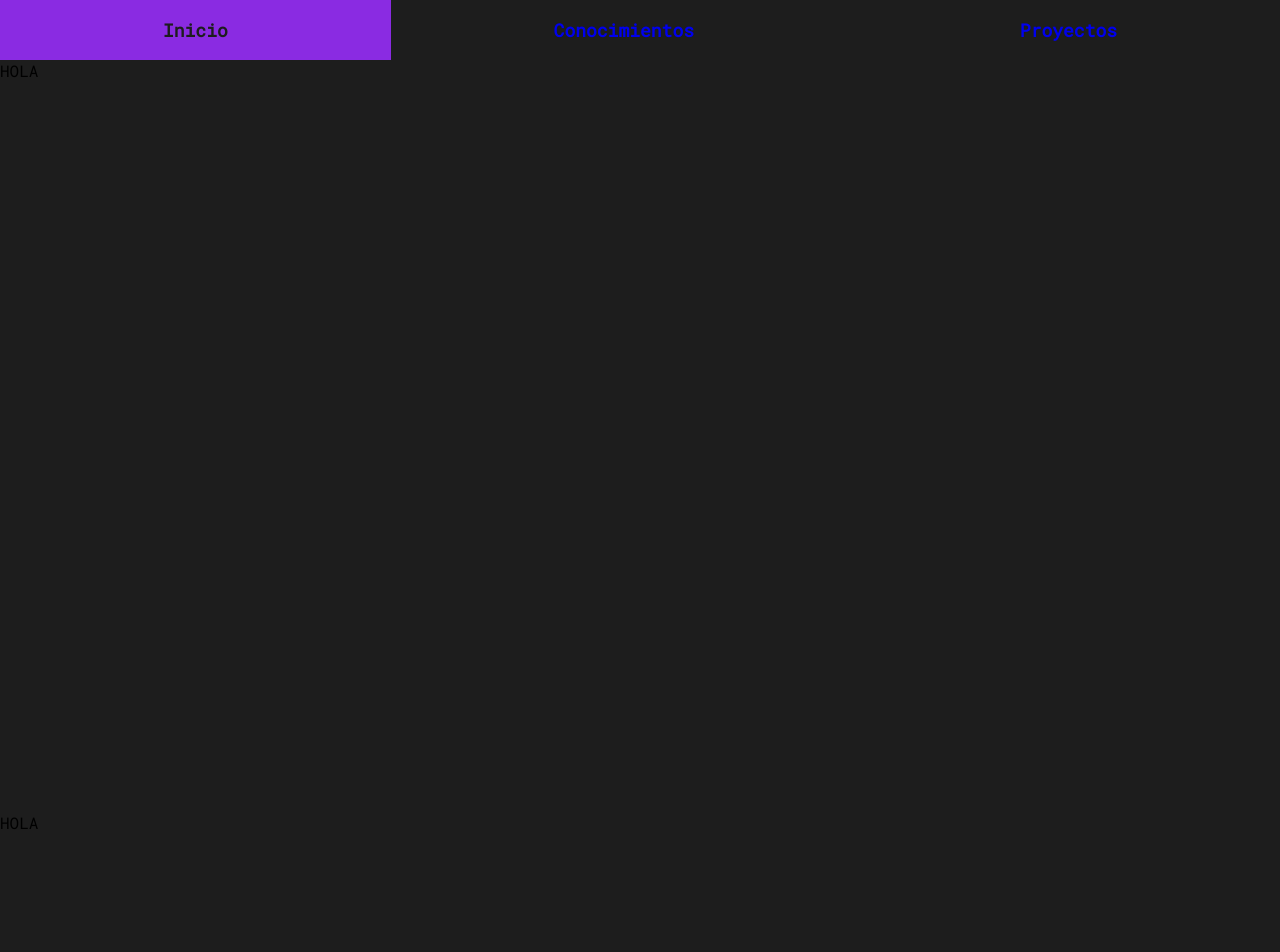
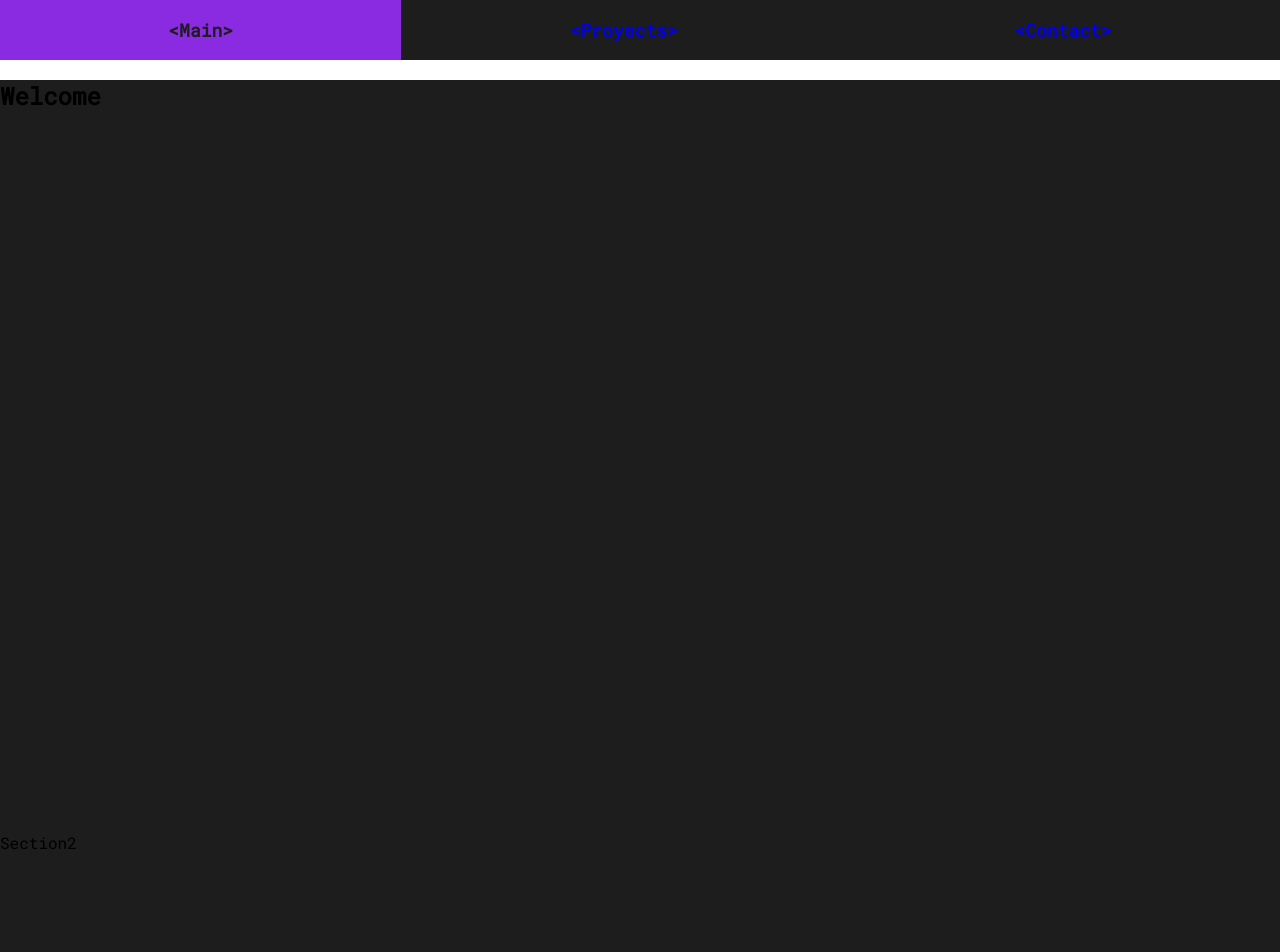
Before and after one commit to 1Pampu/my-portfolio, a plain HTML site: page index.html in a window 1280 px wide. Shown: the top 952 px of the page. Drawn offline with Linux system fonts and the light colour scheme.

Commit message:
Text Change

```diff
--- a/index.html
+++ b/index.html
@@ -10,24 +10,24 @@
         <header>
             <nav>
                 <ul>
-                    <li><a href="#first-section" class="nav-link">Inicio</a></li>
-                    <li><a href="#second-section" class="nav-link">Conocimientos</a></li>
-                    <li><a href="#third-section" class="nav-link">Proyectos</a></li>
+                    <li><a href="#first-section" class="nav-link">&lt;Main&gt;</a></li>
+                    <li><a href="#second-section" class="nav-link">&lt;Proyects&gt;</a></li>
+                    <li><a href="#third-section" class="nav-link">&lt;Contact&gt;</a></li>
                 </ul>
             </nav>
         </header>
 
         <main>
             <section class="full-height" id="first-section">
-                <p>HOLA</p>
+                <h1>Welcome</h1>
             </section>
 
             <section class="full-height" id="second-section">
-                <p>HOLA</p>
+                <p>Section2 </p>
             </section>
 
             <section class="full-height" id="third-section">
-                <p>HOLA</p>
+                <p>Section3</p>
             </section>
         </main>
     </body>
```
